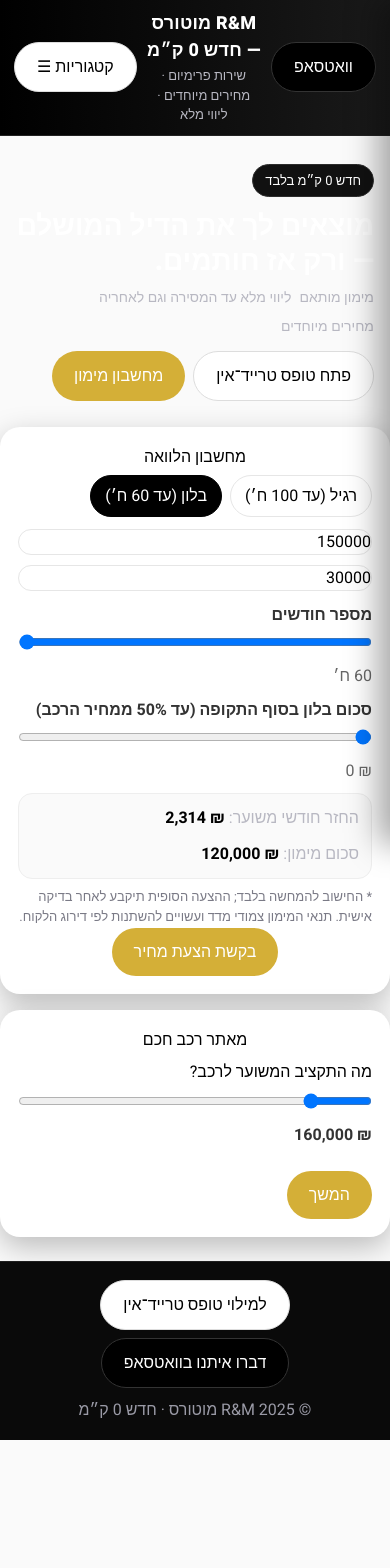
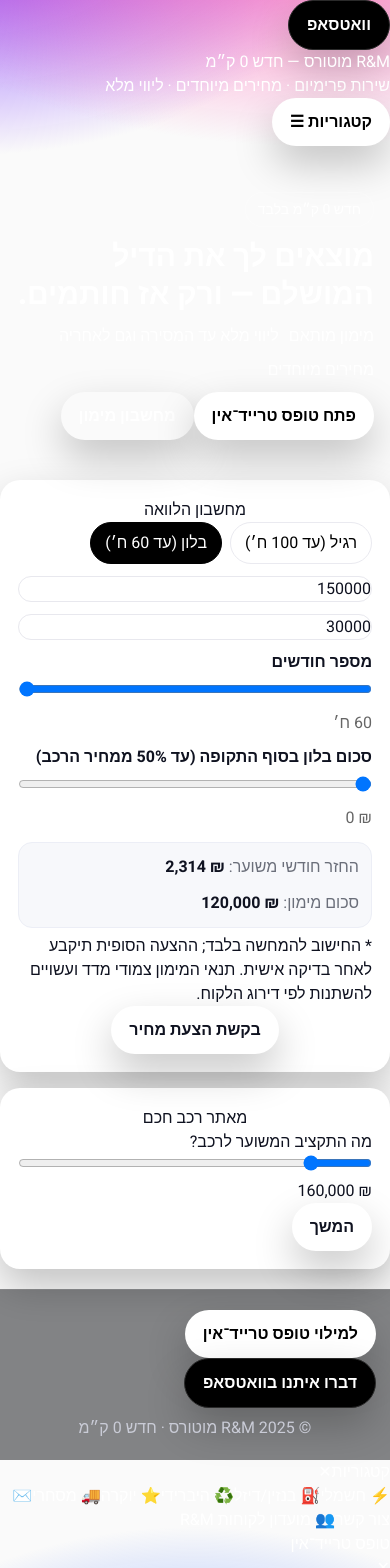
Before and after one commit to yakirba11-droid/-, a React (Vite) app: page / in a window 390 px wide. Shown: the top 1568 px of the page. Before the commit the page ends 1440 px from the top, so only its background shows below. Built offline with nearby package versions, Linux system fonts and the light colour scheme.

Commit message:
Update styles.css

```diff
--- a/src/styles.css
+++ b/src/styles.css
@@ -1,164 +1,156 @@
-/* גופנים מומלצים (הוסף בלינק בגולובאל אם תרצה) */
-/* body & בסיס */
+/* צבעים שמחים/מודרניים עם נגישות גבוהה */
 :root{
-  --bg:#0e0e10;
+  --bg: #0b0d10;
+  --grad1:#2b64ff; /* כחול */
+  --grad2:#7a38ff; /* סגול */
+  --grad3:#ff3fa4; /* ורוד */
   --panel:#ffffff;
-  --text:#ffffff;
-  --muted:#b8b8c2;
-  --gold:#d4af37;
-  --gold-2:#b9972c;
-  --dark:#1b1b1f;
+  --ink:#0f1220;
+  --muted:#6b6f7a;
+  --brand:#ff7a18;      /* כתום שמח */
+  --brand-2:#ffb703;    /* זהוב-צהוב */
+  --ok:#17c964;
+  --shadow: 0 18px 40px rgba(0,0,0,.22);
 }
+
 *{box-sizing:border-box}
 html,body,#root{height:100%}
 body{
-  margin:0;
-  background:var(--bg);
-  color:var(--text);
-  font-family: "Heebo", system-ui, -apple-system, Segoe UI, Arial, sans-serif;
+  margin:0; background: radial-gradient(1200px 700px at 80% -20%, var(--grad3) 0%, transparent 45%),
+                      radial-gradient(1000px 600px at -10% -10%, var(--grad2) 0%, transparent 40%),
+                      radial-gradient(800px 600px at 50% 120%, var(--grad1) 0%, transparent 55%),
+                      var(--bg);
+  color:#fff; font-family: "Heebo", system-ui, -apple-system, Segoe UI, Arial, sans-serif;
 }
 
-/* כפתור עגול */
+/* קיצורי עזר */
+.center{text-align:center}
+.w100{width:100%}
+.muted{color:var(--muted)}
+.note{color:#8c90a0; font-size:13px; margin:8px 0 0}
+
+/* קישור דילוג */
+.skip{
+  position:absolute; left:8px; top:-40px; background:#000; color:#fff; padding:8px 12px; border-radius:10px;
+}
+.skip:focus{ top:8px; outline:2px solid #fff }
+
+/* לוגו/כותרת */
+.header{
+  display:flex; align-items:center; justify-content:space-between; gap:10px;
+  padding:12px 14px; position:sticky; top:0; z-index:50;
+  backdrop-filter:saturate(140%) blur(8px);
+  background:linear-gradient(90deg, rgba(20,20,24,.7), rgba(20,20,24,.35));
+  border-bottom:1px solid rgba(255,255,255,.08);
+}
+.logo-wrap{display:flex; align-items:center; gap:12px}
+.logo-mark{
+  background:linear-gradient(135deg,var(--brand),var(--brand-2));
+  color:#000; font-weight:900; padding:10px 14px; border-radius:16px; box-shadow:var(--shadow);
+}
+.logo-mark.small{padding:6px 10px; font-size:14px; display:inline-block}
+.logo-text .t1{font-weight:900; letter-spacing:.2px}
+.logo-text .t2{font-size:13px; color:#cfd3de}
+.header-cta{display:flex; gap:8px; align-items:center; flex-wrap:wrap}
+
 .pill{
-  border:none;
-  border-radius:999px;
-  padding:12px 22px;
-  font-size:16px;
-  cursor:pointer;
-  transition:.25s ease;
-  white-space:nowrap;
+  border:none; border-radius:999px; padding:12px 18px; font-weight:700; cursor:pointer;
+  box-shadow:var(--shadow); transition:transform .12s ease, opacity .2s ease;
+  text-decoration:none; display:inline-flex; align-items:center; justify-content:center; gap:6px;
 }
-.pill-gold{background:var(--gold); color:#fff;}
-.pill-gold:hover{background:var(--gold-2);}
-.pill-dark{background:#000; color:#fff; border:1px solid #333;}
-.pill-dark:hover{opacity:.9}
-.pill-light{background:#fff; color:#000; border:1px solid #ddd;}
-.pill-light:hover{background:#f2f2f2}
-.tiny-pill{
-  display:inline-block; padding:6px 12px; border-radius:999px;
-  background:#000; color:#fff; font-size:13px; text-decoration:none;
-}
-.w100{width:100%}
-.mt12{margin-top:12px}
-.mt16{margin-top:16px}
-.center{text-align:center}
-.muted{color:var(--muted)}
-
-/* עליון */
-.topbar{
-  position:sticky; top:0; z-index:50;
-  display:flex; align-items:center; justify-content:space-between;
-  gap:10px; padding:10px 14px;
-  background:linear-gradient(90deg,#000,#1a1a1a);
-  border-bottom:1px solid #222;
-}
-.brand{ text-align:center; flex:1 }
-.brand-title{ font-weight:800; font-size:18px; letter-spacing:0.2px }
-.brand-sub{ font-size:13px; color:var(--muted); margin-top:2px }
+.pill:hover{ transform:translateY(-2px) }
+.pill:focus-visible{ outline:3px solid #fff; outline-offset:2px }
+.pill-brand{ color:#000; background:linear-gradient(90deg,var(--brand),var(--brand-2)); }
+.pill-light{ color:#000; background:#fff; }
+.pill-dark{ color:#fff; background:#000; border:1px solid #2a2a2a }
 
 /* HERO */
 .hero{
-  padding:28px 16px 10px;
-  max-width:980px; margin:0 auto;
+  max-width:1100px; margin:22px auto 0; padding:24px 16px;
 }
 .hero-badge{
-  display:inline-block; padding:6px 12px; border-radius:999px;
-  background:#111; color:#fff; border:1px solid #2c2c2c; font-size:13px;
+  display:inline-block; padding:6px 12px; border-radius:999px; border:1px solid rgba(255,255,255,.2);
+  background:rgba(255,255,255,.06); color:#fff; font-size:14px;
 }
-.hero h1{
-  margin:12px 0 8px; font-size:28px; line-height:1.25; font-weight:900;
+.hero h1{ margin:12px 0 10px; font-size:30px; line-height:1.25; font-weight:900 }
+.hero-points{ display:flex; gap:10px; flex-wrap:wrap; list-style:none; padding:0; margin:0 0 10px }
+.hero-points li{
+  background:rgba(255,255,255,.06); border:1px solid rgba(255,255,255,.12);
+  padding:8px 12px; border-radius:999px; font-size:14px
 }
-.hero-points{display:flex; flex-wrap:wrap; gap:8px; color:var(--muted); font-size:14px}
-.hero-cta{display:flex; gap:8px; margin-top:14px; flex-wrap:wrap}
+.hero-actions{ display:flex; gap:8px; flex-wrap:wrap }
 
-/* כרטיסים */
+/* כרטיסים לבנים */
 .card{
-  background:var(--panel); color:#000; border-radius:20px;
-  box-shadow:0 10px 30px rgba(0,0,0,.25);
-  max-width:980px; margin:16px auto; padding:18px;
+  background:var(--panel); color:var(--ink); max-width:1100px; margin:16px auto; padding:18px;
+  border-radius:20px; box-shadow:var(--shadow)
 }
+.card-head{ display:flex; align-items:center; justify-content:space-between; gap:8px; flex-wrap:wrap }
+.card-head h2{ margin:0; font-size:22px }
 
 /* טפסים */
 .form-grid{
-  display:grid; grid-template-columns:1fr 1fr; gap:10px; margin:12px 0;
+  display:grid; grid-template-columns:1fr 1fr; gap:12px; margin-top:12px;
 }
-@media (max-width:640px){ .form-grid{grid-template-columns:1fr;} }
-input, select, textarea{
-  width:100%; border:1px solid #e6e6e6; border-radius:14px;
-  padding:12px 14px; font-size:16px; background:#fff; color:#000;
+@media (max-width:720px){ .form-grid{ grid-template-columns:1fr } }
+.fld{ display:flex; flex-direction:column; gap:6px }
+.fld-wide{ grid-column:1/-1 }
+.fld span{ font-weight:700; font-size:14px }
+input, textarea, select{
+  width:100%; border:1px solid #e8e8ee; border-radius:14px; padding:12px 14px; font-size:16px;
+  background:#fff; color:#000;
 }
-textarea{resize:vertical}
-.lbl{display:block; margin:10px 0 6px; color:#333; font-weight:600}
 input[type="range"]{ width:100% }
-.range-foot{ text-align:start; color:#666; margin:6px 0 8px }
+.lbl{ display:block; margin:10px 0 6px; font-weight:700 }
+.range-foot{ color:#666; margin:6px 0 4px }
 
 /* Tabs */
-.tabs{display:flex; gap:8px; margin:6px 0 12px}
+.tabs{ display:flex; gap:8px }
 .tab{
-  border:1px solid #e6e6e6; border-radius:999px; padding:8px 14px; background:#fff; color:#000;
+  border-radius:999px; border:1px solid #eaeaf0; background:#fff; padding:8px 14px; cursor:pointer; color:#000;
 }
 .tab.active{ background:#000; color:#fff; border-color:#000 }
 
-/* תוצאות החישוב */
+/* תמצית חישוב */
 .summary{
-  display:flex; justify-content:space-between; gap:12px;
-  background:#fafafa; border:1px solid #eee; border-radius:14px;
-  padding:12px; margin-top:10px;
-}
-@media (max-width:520px){
-  .summary{flex-direction:column}
+  margin:12px 0 6px; display:flex; gap:12px; justify-content:space-between; flex-wrap:wrap;
+  background:#f7f8fb; border:1px solid #eceef6; border-radius:14px; padding:12px;
 }
 
-/* צ'אט */
-.chat-block{ margin-top:8px }
-.range-wrap{margin:8px 0}
-.range-value{margin-top:6px; color:#333; font-weight:700}
-.chips{display:flex; gap:8px; flex-wrap:wrap}
+/* chips */
+.chips-wrap{ margin-top:10px }
+.chips-title{ font-weight:800; font-size:14px; margin-bottom:6px }
+.chips{ display:flex; gap:8px; flex-wrap:wrap }
 .chip{
-  border-radius:999px; border:1px solid #ddd; padding:8px 14px; background:#fff; color:#000
+  border:1px solid #e8e8ee; border-radius:999px; padding:8px 12px; background:#fff; color:#000; cursor:pointer
 }
-.chip.active{ background:#000; color:#fff; border-color:#000 }
-.results-list{ display:grid; gap:10px; margin-top:10px }
-.result-row{
-  display:flex; justify-content:space-between; align-items:center;
-  border:1px solid #eee; border-radius:14px; padding:10px 12px; background:#fff
+.chip.active{ background:linear-gradient(90deg,var(--brand),var(--brand-2)); color:#000; border-color:#000 }
+
+/* גריד התאמות */
+.grid{ display:grid; grid-template-columns:repeat(4,1fr); gap:12px; margin-top:12px }
+@media (max-width:1000px){ .grid{ grid-template-columns:repeat(3,1fr) } }
+@media (max-width:720px){ .grid{ grid-template-columns:repeat(2,1fr) } }
+@media (max-width:520px){ .grid{ grid-template-columns:1fr } }
+
+.car-card{
+  border:1px solid #eceef5; border-radius:16px; padding:12px; background:#fff; display:flex; flex-direction:column; gap:6px;
 }
-.result-title{ font-weight:700 }
-.result-sub{ color:#666; font-size:14px }
-
-/* מגירת קטגוריות */
-.drawer{
-  position:fixed; inset:0 0 0 auto; width:min(88vw,360px);
-  background:#fff; color:#000; transform:translateX(100%);
-  transition:.35s ease; z-index:80; box-shadow:-12px 0 30px rgba(0,0,0,.35);
-}
-.drawer.open{transform:translateX(0)}
-.drawer-head{display:flex; justify-content:space-between; align-items:center; padding:14px; border-bottom:1px solid #eee; font-weight:800}
-.icon-btn{ background:transparent; border:none; font-size:20px; cursor:pointer }
-.drawer-body{display:flex; flex-direction:column; padding:10px}
-.drawer-item{
-  padding:12px 10px; border-radius:12px; text-decoration:none; color:#000; border:1px solid #f0f0f0; margin-bottom:8px;
-}
-.drawer-item:hover{ background:#f7f7f7 }
-
-/* מודאל */
-.modal{
-  position:fixed; inset:0; background:rgba(0,0,0,.55);
-  display:none; align-items:center; justify-content:center; z-index:90;
-  padding:12px;
-}
-.modal.open{display:flex}
-.modal-card{
-  width:min(680px, 100%); background:#fff; color:#000; border-radius:20px;
-  box-shadow:0 12px 40px rgba(0,0,0,.45); padding:14px;
-}
-.modal-head{display:flex; justify-content:space-between; align-items:center; margin-bottom:8px}
-.modal-head h3{margin:0}
+.car-title{ font-weight:900 }
+.car-sub{ color:#6d7280; font-size:14px }
+.car-price{ color:#1e293b; font-weight:800 }
+.car-actions{ margin-top:4px }
 
 /* פוטר */
-.footer{ padding:18px 14px; border-top:1px solid #1f1f1f; background:#0a0a0a; margin-top:24px }
-.footer-actions{ display:flex; gap:8px; flex-wrap:wrap; justify-content:center }
-.foot-note{ text-align:center; color:#9a9aa6; margin-top:10px }
+.footer{ padding:20px 14px; margin:20px 0 0; background:rgba(12,14,18,.5); border-top:1px solid rgba(255,255,255,.08) }
+.footer-cols{ display:flex; justify-content:space-between; gap:16px; align-items:center; flex-wrap:wrap }
+.foot-note{ margin-top:8px; color:#c9cbd6; text-align:center }
 
-/* דיסקליימר */
-.disclaimer{ color:#7a7a86; font-size:13px; margin:8px 0 2px }
+/* נגישות – מצבי Focus נראים היטב */
+:where(a,button,input,select,textarea):focus-visible{
+  outline:3px solid var(--brand-2); outline-offset:2px;
+}
+
+/* הפחתת אנימציות במידת הצורך */
+@media (prefers-reduced-motion: reduce){
+  .pill:hover{ transform:none }
+}
```
